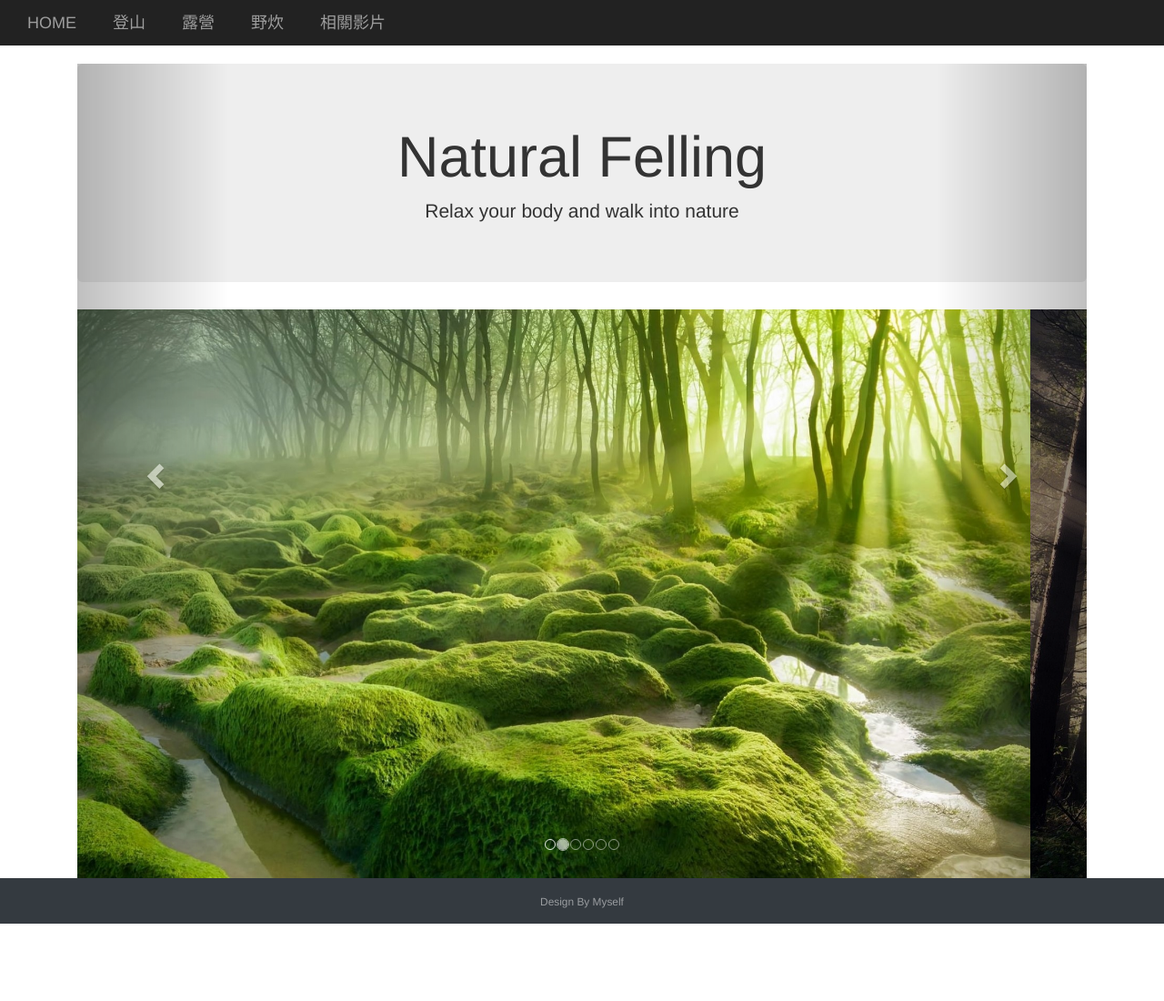
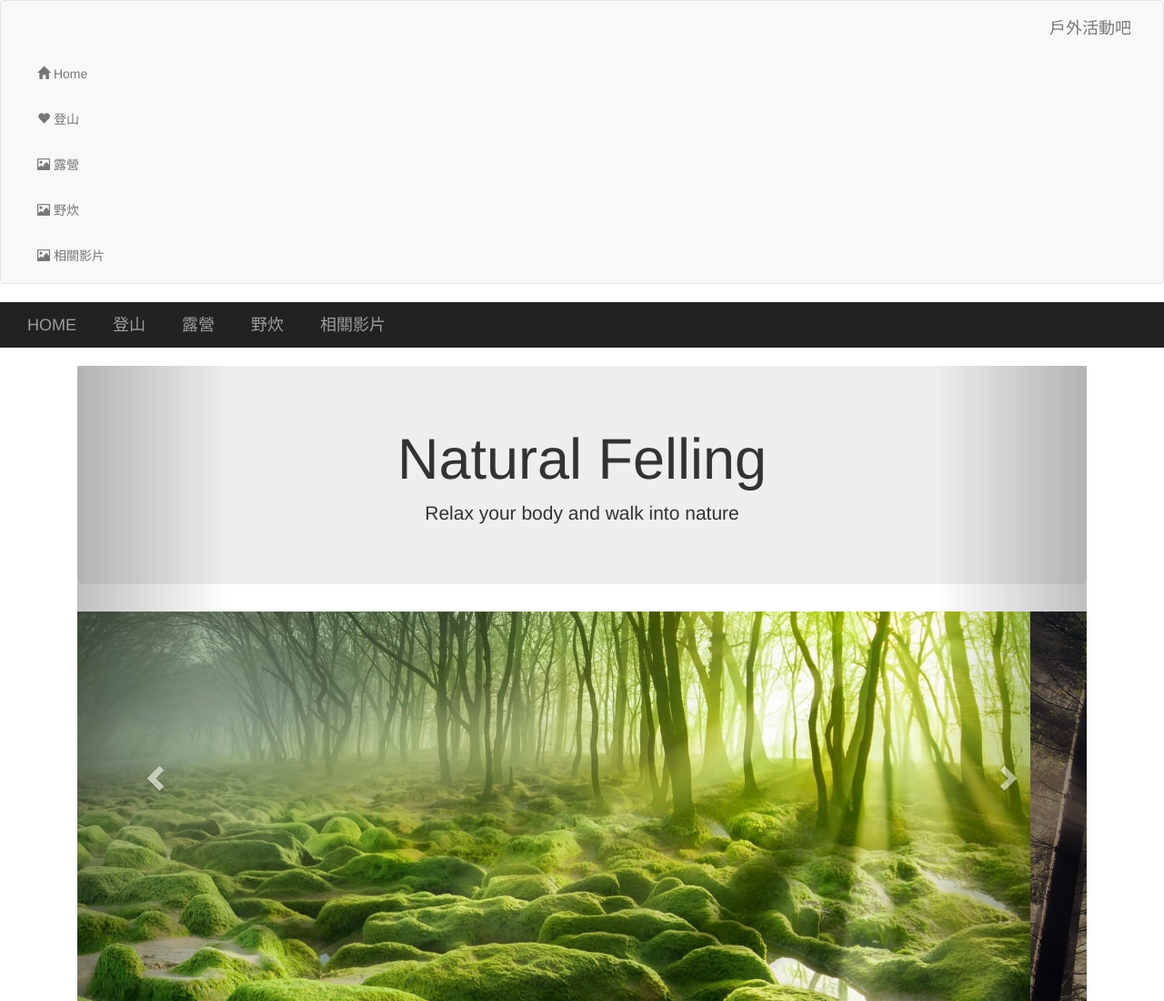
Before and after one commit to ycpu/wdfinal, a plain HTML site: page index.html in a window 1280 px wide. Shown: the top 1100 px of the page at 91% size. Before the commit the page ends 1015 px from the top, so only its background shows below. Drawn offline with nearby package versions, Linux system fonts and the light colour scheme.

Commit message:
Update index.html

```diff
--- a/index.html
+++ b/index.html
@@ -15,6 +15,32 @@
 </head>
 
 <body>
+<nav class="navbar navbar-default">
+  <!-- 選單表頭區塊 -->
+  <div class="navbar-header">
+    <span href="#" class="navbar-brand">戶外活動吧</span>
+    <!-- 按鈕 -->
+    <button type="button" class="navbar-toggle"
+            data-toggle="collapse" data-target="#mynav">
+        <span class="icon-bar"></span>
+        <span class="icon-bar"></span>
+        <span class="icon-bar"></span>
+    </button>
+  </div>
+
+  <!-- 選單 -->
+  <div id="mynav" class="navbar-collapse collapse">
+    <ul class="navbar-nav nav">
+
+      <li><a href="index.html"><!-- 選單項目 1 --><span class="glyphicon glyphicon-home"></span> Home</a></li>
+      <li><a href="登山.html"><!-- 選單項目 2 --><span class="glyphicon glyphicon-heart"></span> 登山</a></li>
+      <li><a href="露營.html"><!-- 選單項目 3 --><span class="glyphicon glyphicon-picture"></span> 露營</a></li>
+      <li><a href="野炊.html"><!-- 選單項目 4 --><span class="glyphicon glyphicon-picture"></span> 野炊</a></li>
+      <li><a href相關影片露營.html"><!-- 選單項目 5 --><span class="glyphicon glyphicon-picture"></span> 相關影片</a></li>
+    </ul>
+  </div>
+</nav>
+
 <nav class="nav navbar-inverse">
         <div class="container-fluid">
             <div class="navbar-header">
```
